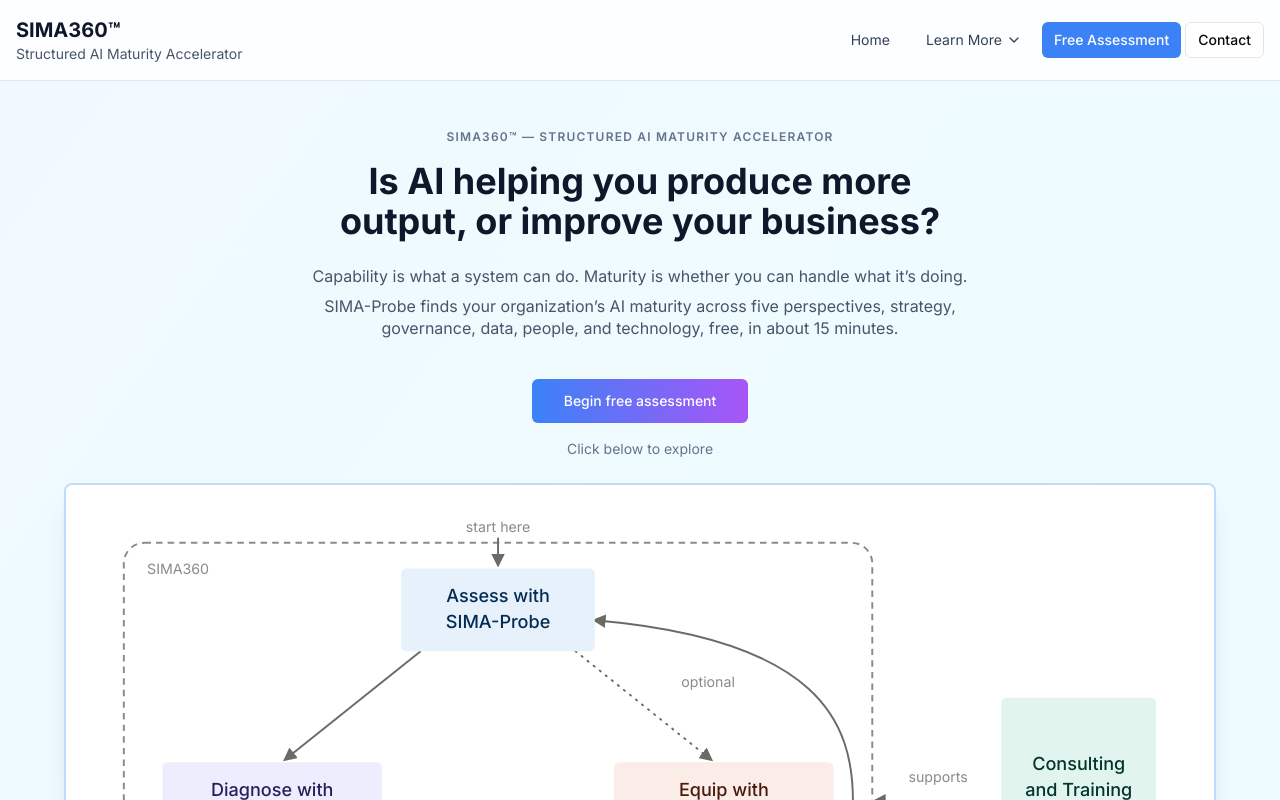
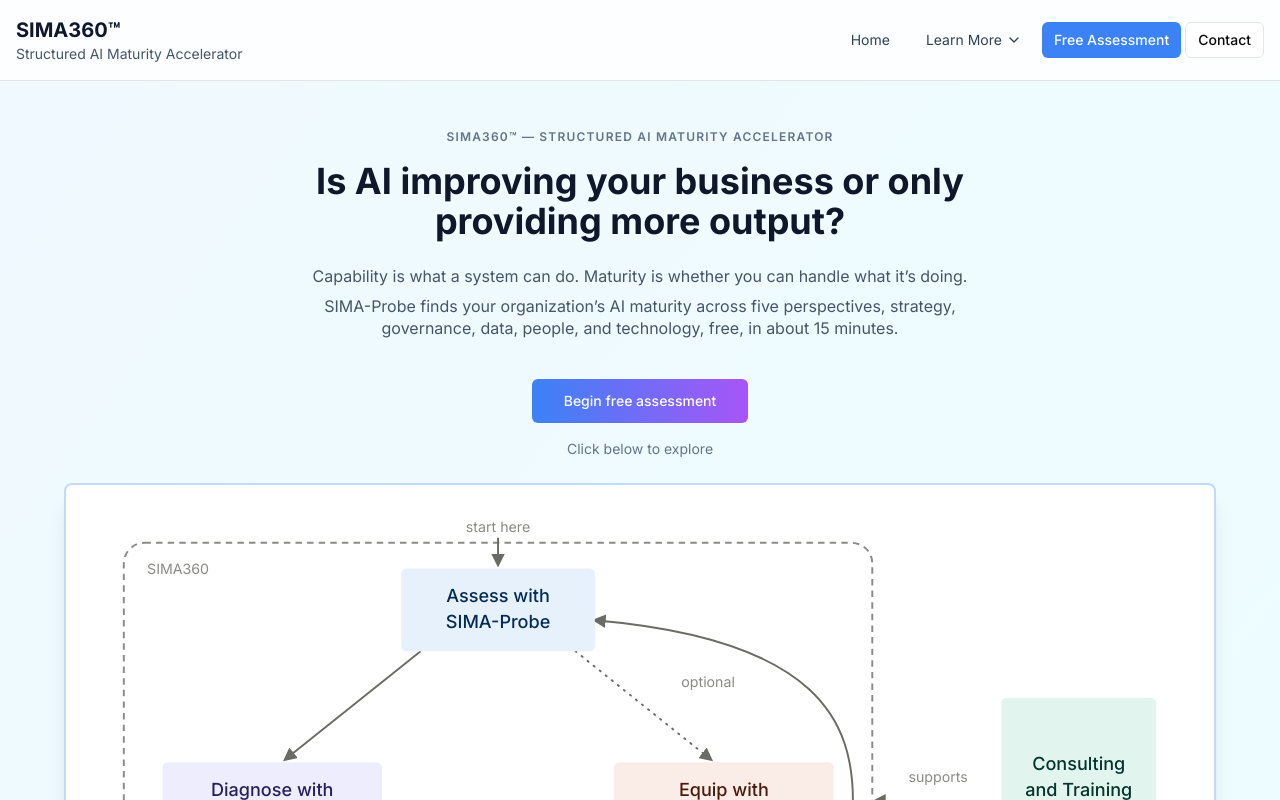
Before and after one commit to chucksuscheck/SIMA360, a Next.js app: page / in a window 1280 px wide. Shown: the top 800 px of the page. Built offline with nearby package versions, Linux system fonts and the light colour scheme.

Commit message:
Rephrase homepage hero headline
Co-Authored-By: Claude Sonnet 5 <noreply@anthropic.com>

```diff
--- a/app/page.tsx
+++ b/app/page.tsx
@@ -80,7 +80,7 @@ export default function HomePage() {
             SIMA360™ — Structured AI Maturity Accelerator
           </p>
           <h1 className="text-3xl sm:text-4xl font-bold mb-6 leading-tight" style={{ color: "#0f172a" }}>
-            Is AI helping you produce more output, or improve your business?
+            Is AI improving your business or only providing more output?
           </h1>
 
           <div className="space-y-2 text-base leading-snug text-center" style={{ color: "#475569" }}>
```
